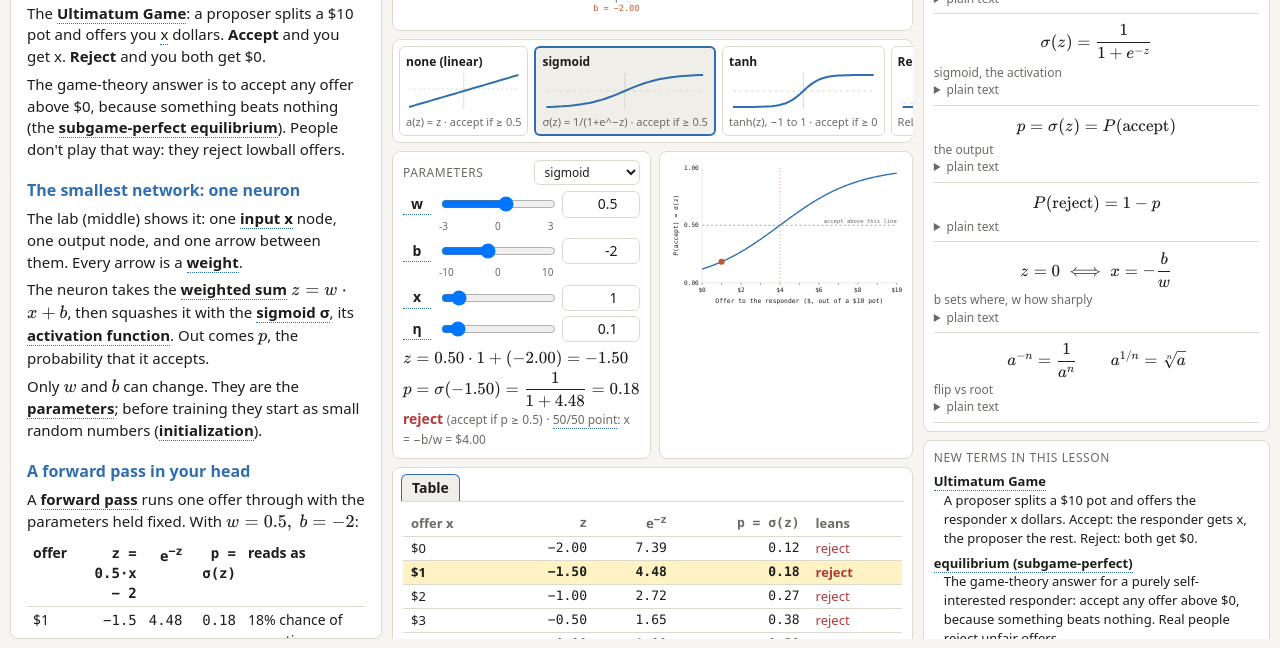
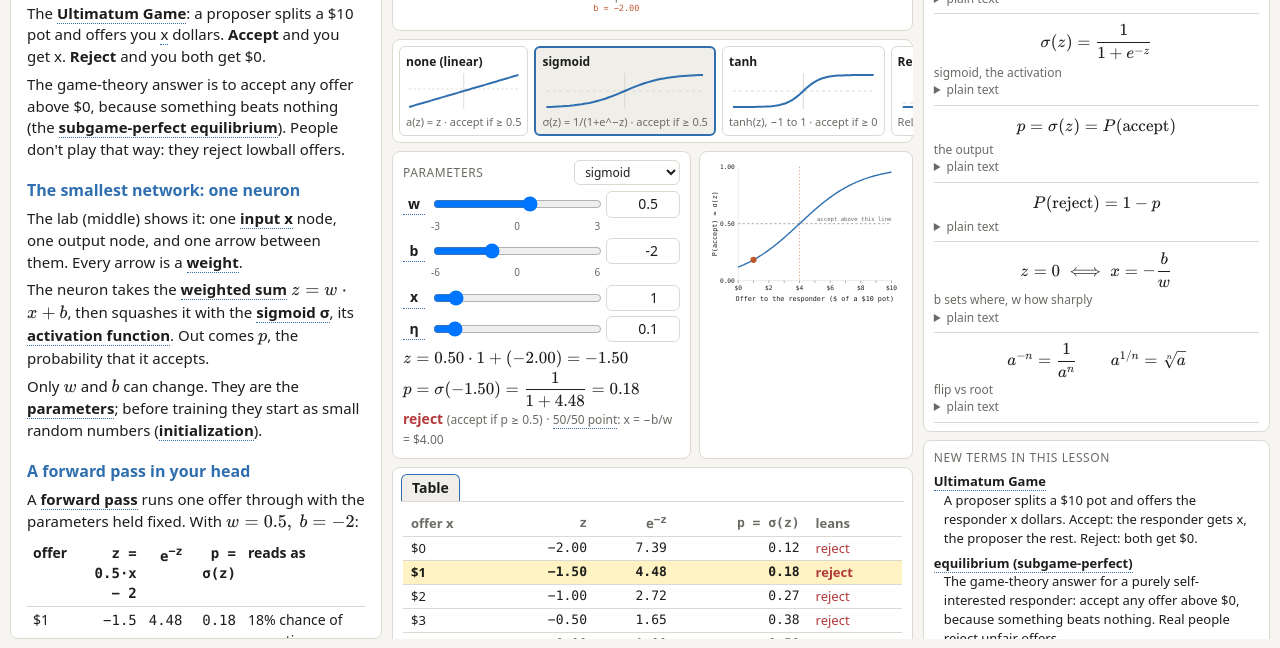
Before and after one commit to mikechase3/one-neuron, a plain HTML site: page index.html in a window 1280 px wide. Shown: the part 151-799 px from the top of the page. Drawn offline with nearby package versions, Linux system fonts and the light colour scheme.

Commit message:
Wider sliders (b range -6 to 6), larger curve text, hover on the lab's arithmetic, stronger self-test

```diff
--- a/css/style.css
+++ b/css/style.css
@@ -64,15 +64,15 @@ button.try { font-size: 13px; padding: 1px 8px; margin: 2px 2px; border-color: v
 .tile .tn { font-size: 12px; font-weight: 600; }
 .tile .tf { font-size: 11px; color: var(--mut); white-space: nowrap; overflow: hidden; }
 .tile svg { display: block; width: 100%; height: 40px; }
-.row2 { display: grid; grid-template-columns: 1fr 1fr; gap: 8px; }
+.row2 { display: grid; grid-template-columns: 1.4fr 1fr; gap: 8px; }
 .row2 .panel { margin-bottom: 8px; }
-.srow { display: grid; grid-template-columns: 28px 1fr 78px; gap: 8px; align-items: center; margin: 5px 0; }
+.srow { display: grid; grid-template-columns: 22px 1fr 74px; gap: 6px; align-items: center; margin: 5px 0; }
 .srow .sl { font-weight: 700; text-align: center; }
 .srow input[type=range] { width: 100%; }
-.srow input[type=number] { width: 78px; text-align: right; }
+.srow input[type=number] { width: 74px; text-align: right; }
 .srow input.out { border-color: var(--acc2); }
 .srow .zero { position: relative; }
-.ticks { display: flex; justify-content: space-between; font-size: 10px; color: var(--mut); margin: -4px 86px 0 36px; }
+.ticks { display: flex; justify-content: space-between; font-size: 10px; color: var(--mut); margin: -4px 80px 0 28px; }
 .arith { margin-top: 6px; font-size: 14px; }
 .arith .katex-display { margin: 2px 0; text-align: left; }
 .arith .katex-display > .katex { text-align: left; }
--- a/index.html
+++ b/index.html
@@ -43,7 +43,7 @@
         <div id="arith" class="arith"></div>
       </div>
       <div class="panel curve">
-        <svg id="curve" viewBox="0 0 420 270" width="100%" role="img" aria-label="Output against offer"></svg>
+        <svg id="curve" viewBox="0 0 340 256" width="100%" role="img" aria-label="Output against offer"></svg>
       </div>
     </div>
 
--- a/js/lab.js
+++ b/js/lab.js
@@ -7,7 +7,7 @@
 
   const SLIDERS = [
     { key: 'w', term: 'w', min: -3, max: 3, step: 0.01, d: 2 },
-    { key: 'b', term: 'b', min: -10, max: 10, step: 0.01, d: 2 },
+    { key: 'b', term: 'b', min: -6, max: 6, step: 0.01, d: 2 },
     { key: 'x', term: 'x', min: 0, max: 10, step: 1, d: 0, money: true },
     { key: 'eta', term: 'eta', label: 'η', min: 0.01, max: 1, step: 0.01, d: 2 },
   ];
@@ -108,9 +108,9 @@
 
   function arith() {
     const { z, a } = out(state.x), A = actOf();
-    const zl = `z = ${R.tn(state.w)}\\cdot ${state.x} + ${R.tn(state.b, 2, true)} = ${R.tn(z)}`;
+    const zl = `\\T{z}{z} = ${R.tn(state.w)}\\cdot ${state.x} + ${R.tn(state.b, 2, true)} = ${R.tn(z)}`;
     let al;
-    if (state.act === 'sigmoid') al = `p = \\sigma(${R.tn(z)}) = \\dfrac{1}{1 + ${Math.exp(-z) > 9999 ? '\\text{huge}' : R.tn(Math.exp(-z))}} = ${R.tn(a)}`;
+    if (state.act === 'sigmoid') al = `\\T{p}{p} = \\T{sigmoid}{\\sigma}(${R.tn(z)}) = \\dfrac{1}{1 + ${Math.exp(-z) > 9999 ? '\\text{huge}' : R.tn(Math.exp(-z))}} = ${R.tn(a)}`;
     else if (state.act === 'linear') al = `a = z = ${R.tn(a)}`;
     else if (state.act === 'relu') al = `a = \\max(0, ${R.tn(z)}) = ${R.tn(a)}`;
     else al = `a = \\tanh(${R.tn(z)}) = ${R.tn(a)}`;
@@ -130,7 +130,7 @@
       lo = Math.min(...vals); hi = Math.max(...vals);
       const pad = (hi - lo) * 0.08 || 1; lo -= pad; hi += pad;
     }
-    const L = 58, Rr = 410, T = 14, B = 222;
+    const L = 50, Rr = 322, T = 12, B = 214;
     const X = (o) => L + o / 10 * (Rr - L), Y = (v) => B - (v - lo) / (hi - lo) * (B - T);
     let d = ''; for (let i = 0; i <= 200; i++) { const o = i / 20; d += (i ? 'L' : 'M') + X(o).toFixed(1) + ',' + Y(out(o).a).toFixed(1); }
     let ticks = ''; for (let o = 0; o <= 10; o += 1) ticks += `<line x1="${X(o)}" y1="${B}" x2="${X(o)}" y2="${B + 4}" stroke="var(--mut)"/>` + (o % 2 === 0 ? `<text x="${X(o)}" y="${B + 16}" font-size="11" text-anchor="middle">$${o}</text>` : '');
@@ -145,8 +145,8 @@
       ${ffLine}${ticks}${yt}
       <path d="${d}" fill="none" stroke="var(--acc)" stroke-width="2.5"/>
       <circle cx="${X(state.x)}" cy="${Math.max(T, Math.min(B, Y(cur)))}" r="5.5" fill="var(--acc2)"/>
-      <text x="${(L + Rr) / 2}" y="${B + 36}" font-size="11.5" text-anchor="middle" data-term="x">Offer to the responder ($, out of a $10 pot)</text>
-      <text x="14" y="${(T + B) / 2}" font-size="11.5" text-anchor="middle" transform="rotate(-90 14 ${(T + B) / 2})" data-term="${A.probability ? 'p' : 'activation'}">${ylab}</text>
+      <text x="${(L + Rr) / 2}" y="${B + 36}" font-size="12" text-anchor="middle" data-term="x">Offer to the responder ($ of a $10 pot)</text>
+      <text x="12" y="${(T + B) / 2}" font-size="12" text-anchor="middle" transform="rotate(-90 12 ${(T + B) / 2})" data-term="${A.probability ? 'p' : 'activation'}">${ylab}</text>
       <text x="${Rr}" y="${Y(A.threshold) - 4}" font-size="10" text-anchor="end" style="fill:var(--mut)">accept above this line</text>`;
   }
 
--- a/js/selftest.js
+++ b/js/selftest.js
@@ -10,6 +10,8 @@
   const click = (el) => el && el.dispatchEvent(new MouseEvent('click', { bubbles: true }));
   const S = root.Lab.state;
   try {
+    check('lesson 1 math has a hoverable P(reject)', !!q('#math [data-term="preject"]'), 'missing');
+    check('lab arithmetic has hoverable z', !!q('#arith [data-term="z"]'), 'missing');
     location.hash = '#/2'; root.dispatchEvent(new HashChangeEvent('hashchange'));
     check('lesson 2 starts at w = 0.1, b = 0, x = 8', S.w === 0.1 && S.b === 0 && S.x === 8, [S.w, S.b, S.x]);
     click(q('[data-train="step"]'));
@@ -27,10 +29,14 @@
 
     location.hash = '#/3'; root.dispatchEvent(new HashChangeEvent('hashchange'));
     check('lesson 3 opens on the Code tab', S.tab === 'code' && !!q('#code-lines'), S.tab);
-    for (let i = 0; i < 6; i++) click(q('[data-run="line"]'));
+    for (let i = 0; i < 10; i++) click(q('[data-run="line"]'));  // line 1, then lines 2..10 for offer $0
+    for (let i = 0; i < 4; i++) click(q('[data-run="line"]'));   // lines 2..5 for offer $1, next line 6
     const cur = q('#code-lines .ln.cur .no');
-    check('six line steps land on line 7', cur && cur.textContent === '7', cur && cur.textContent);
-    check('variables table shows error', /−0\.500|-0\.500/.test(q('#code-vars').textContent) || q('#code-vars').textContent.includes('0.500'), q('#code-vars').textContent.slice(0, 80));
+    check('14 line steps land on line 6, offer $1', cur && cur.textContent === '6' && q('#code-vars').textContent.includes('$1'), cur && cur.textContent);
+    const st1 = Neuron.step(Neuron.step(0.1, 0, 0, 0.1).wNew, Neuron.step(0.1, 0, 0, 0.1).bNew, 1, 0.1);
+    check('variables table shows p for offer $1', q('#code-vars').textContent.includes(st1.p.toFixed(3)), q('#code-vars').textContent.replace(/\s+/g, ' ').slice(0, 120));
+    click(q('[data-run="line"]'));
+    check('one more line computes the error', q('#code-vars').textContent.includes(R.fmt(st1.error, 3)), R.fmt(st1.error, 3));
     click(q('[data-run="restart"]'));
     click(q('[data-tab="code"]'));
     const sp = q('#code-speed'); sp.value = sp.max; sp.dispatchEvent(new Event('input', { bubbles: true }));
```
